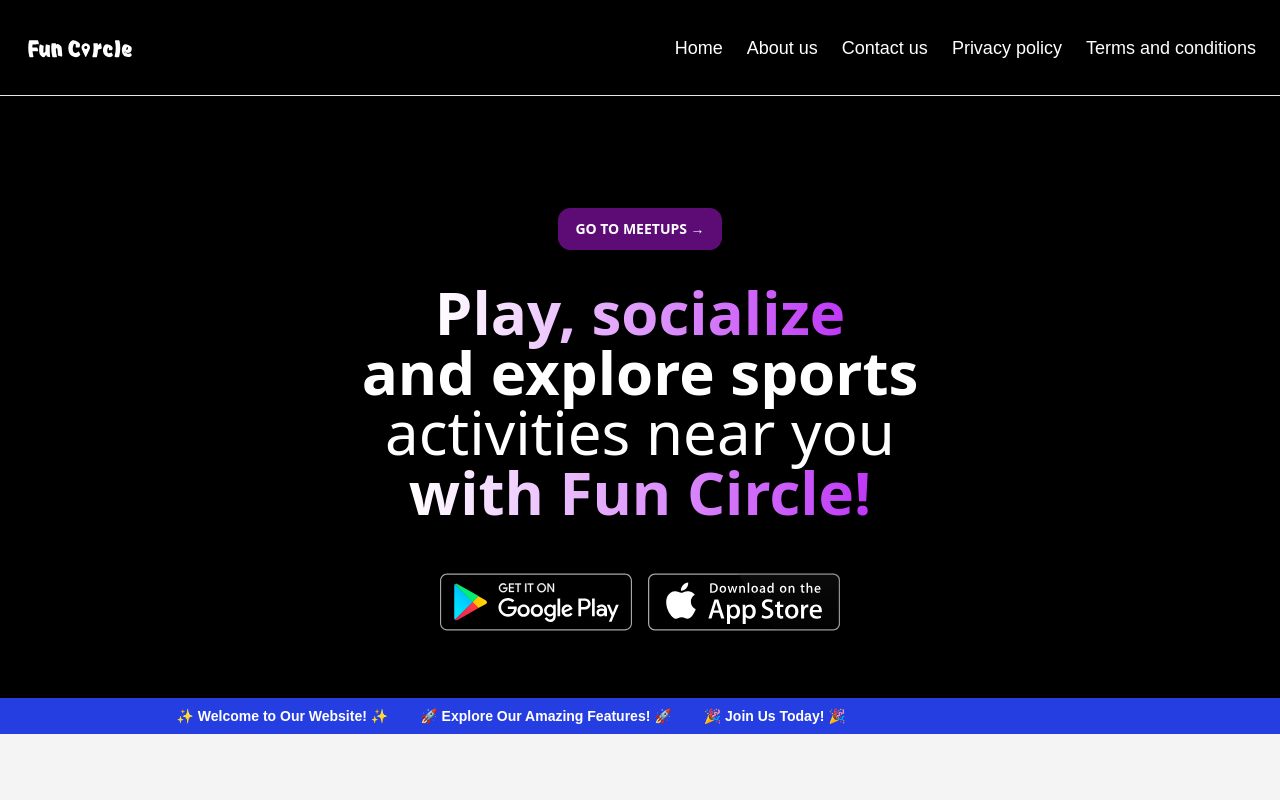
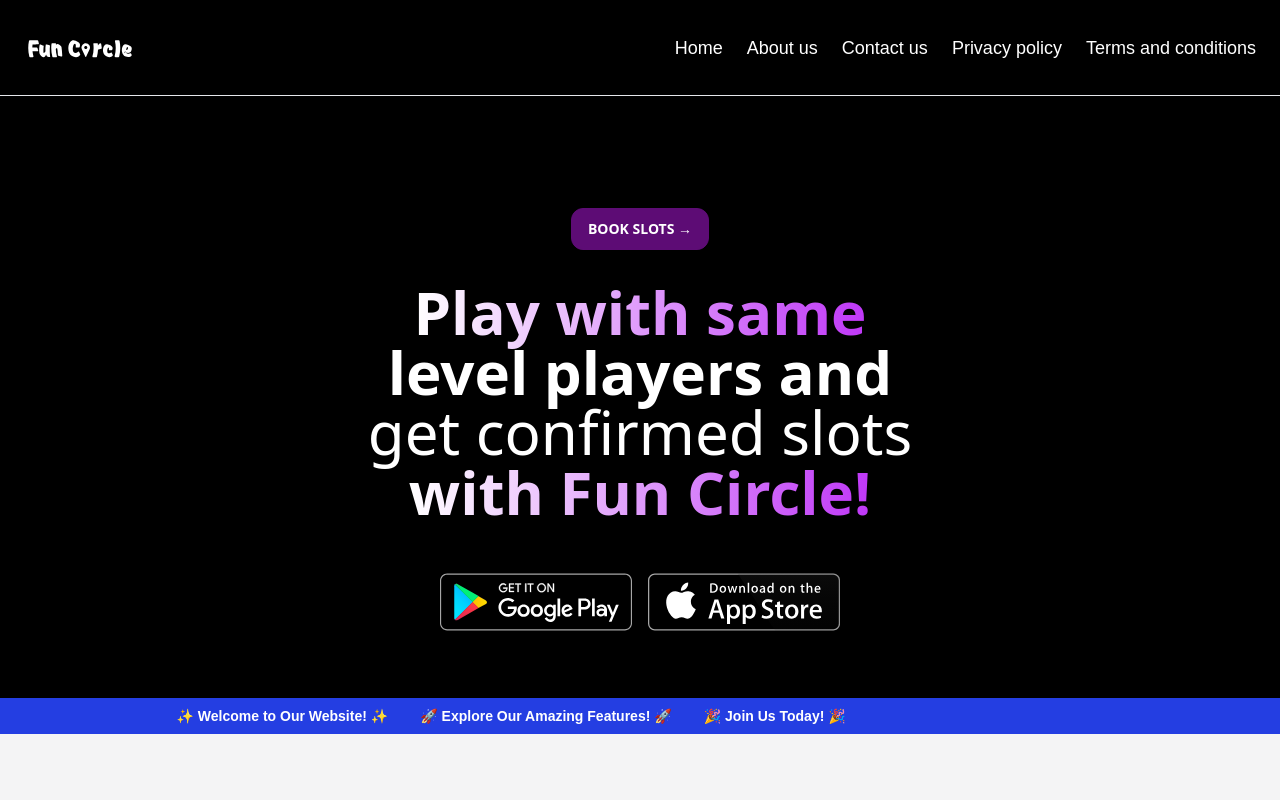
Before and after one commit to SanchitJain28/funcircle, a Next.js app: page /home in a window 1280 px wide. Shown: the top 800 px of the page. Built offline with nearby package versions, Linux system fonts and the light colour scheme.

Commit message:
feat: update Home component text and button labels for clarity and engagement

```diff
--- a/src/app/(app)/home/page.tsx
+++ b/src/app/(app)/home/page.tsx
@@ -16,7 +16,7 @@ export default function Home() {
         {/* //APP HEADLINE */}
         <div className="flex justify-center lg:mt-28 mt-24">
           <button className="text-white px-4 py-[10px] custom-color1 font-bold border border-[#5d0c75] text-sm bg-zinc-800 rounded-xl font-sans">
-            <Link href="/funcircle">GO TO MEETUPS →</Link>
+            <Link href="/funcircle">BOOK SLOTS →</Link>
           </button>
         </div>
 
@@ -24,11 +24,11 @@ export default function Home() {
         <div className="flex justify-center my-8">
           <p className="text-center font-sans lg:text-6xl text-4xl font-black">
             <span className="bg-gradient-to-r from-white to-[#BF37F7] bg-clip-text text-transparent">
-              Play, socialize
+              Play with same
             </span>
             <br />
-            <span className="text-white "> and explore sports</span> <br />
-            <span className="font-light text-white "> activities near you</span>
+            <span className="text-white ">level players and</span> <br />
+            <span className="font-light text-white ">get confirmed slots</span>
             <br />
             <span className="bg-gradient-to-r from-white to-[#BF37F7] bg-clip-text text-transparent">
               with Fun Circle!{" "}
@@ -289,13 +289,13 @@ export default function Home() {
           <div className="flex justify-end -my-4">
             <div className="flex flex-col">
               <p className="text-xl text-black text-left font-bold mx-2 border-t-2  border-red-700">
-                add people to <br />
-                connections{" "}
+                same level <br />
+                players{" "}
               </p>
               <p className="lg:text-lg w-40 text-black text-left mx-2 text-sm">
                 {" "}
-                Our app makes it easy for you to connect with local enthusiasts
-                who share your passions.
+                We match you with players of similar skill levels, ensuring
+                fair and enjoyable games.
               </p>
             </div>
           </div>
@@ -315,12 +315,12 @@ export default function Home() {
           <div className="flex justify-start my-4">
             <div className="flex flex-col">
               <p className="text-xl text-black text-right font-bold mx-2 border-t-2  border-red-700">
-                On venue
-                <br /> payment
+                Get confirmed
+                <br /> slots
               </p>
               <p className="lg:text-lg w-40 text-black text-right mx-2 text-sm">
-                With Fun Circle, you only pay when you arrive at the venue—no
-                upfront charges or commitments!{" "}
+                From our Fun circle pass you can get confirmed slots for
+                events, ensuring you never miss out on your favorite activities.
               </p>
             </div>
           </div>
@@ -329,12 +329,12 @@ export default function Home() {
           <div className="flex justify-end -my-4">
             <div className="flex flex-col">
               <p className="text-xl text-black text-left font-bold mx-2 border-t-2  border-red-700">
-                Chat functionality{" "}
+                No coordination needed
               </p>
               <p className="lg:text-lg w-40 text-black text-left mx-2 text-sm">
-                Our built-in chat feature lets you connect with fellow
-                participants, event organizers, and group members before the
-                event.{" "}
+                Say goodbye to endless group chats and scheduling conflicts. Our
+                app handles all the coordination for you, so you can focus on
+                having fun.
               </p>
             </div>
           </div>
```
